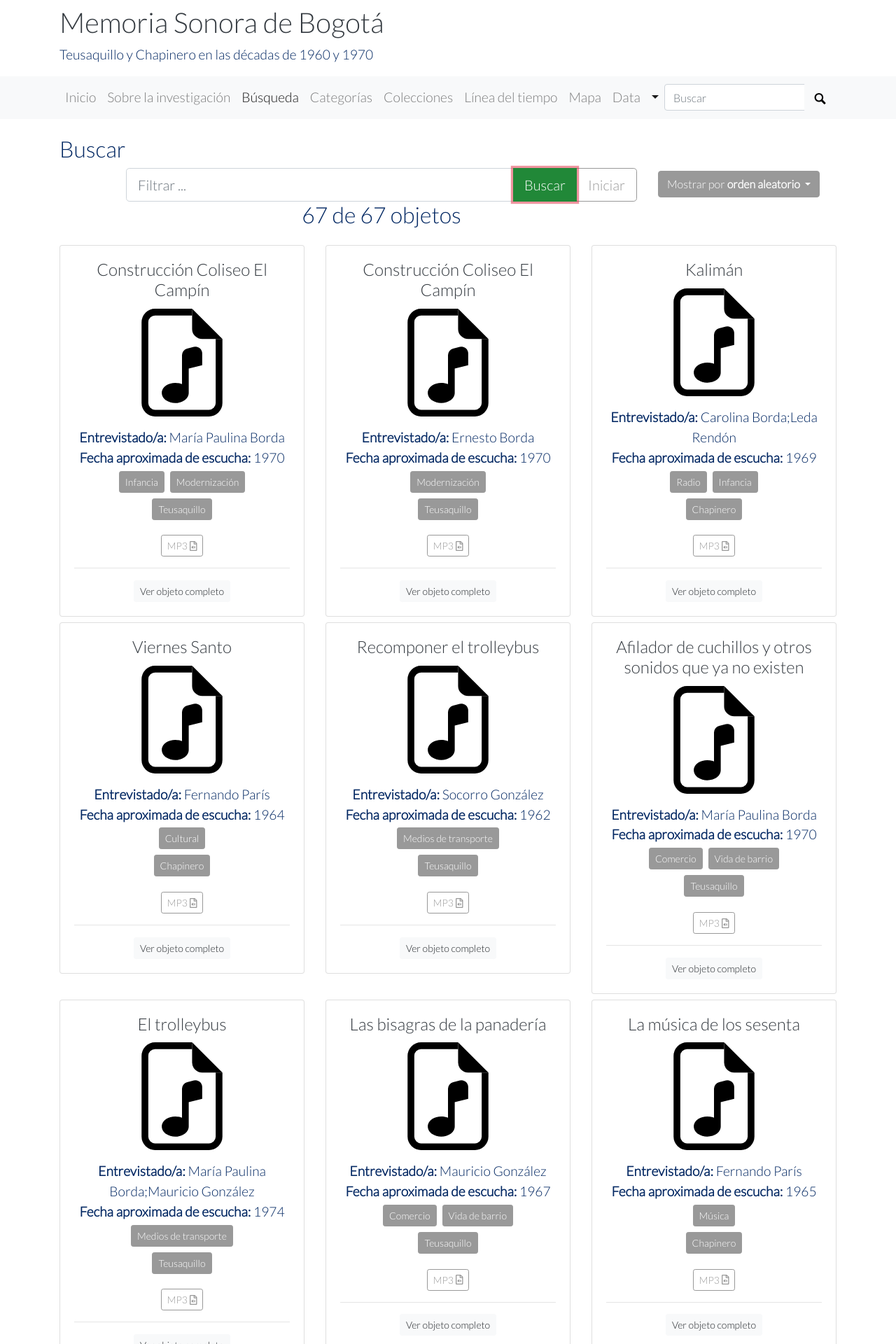
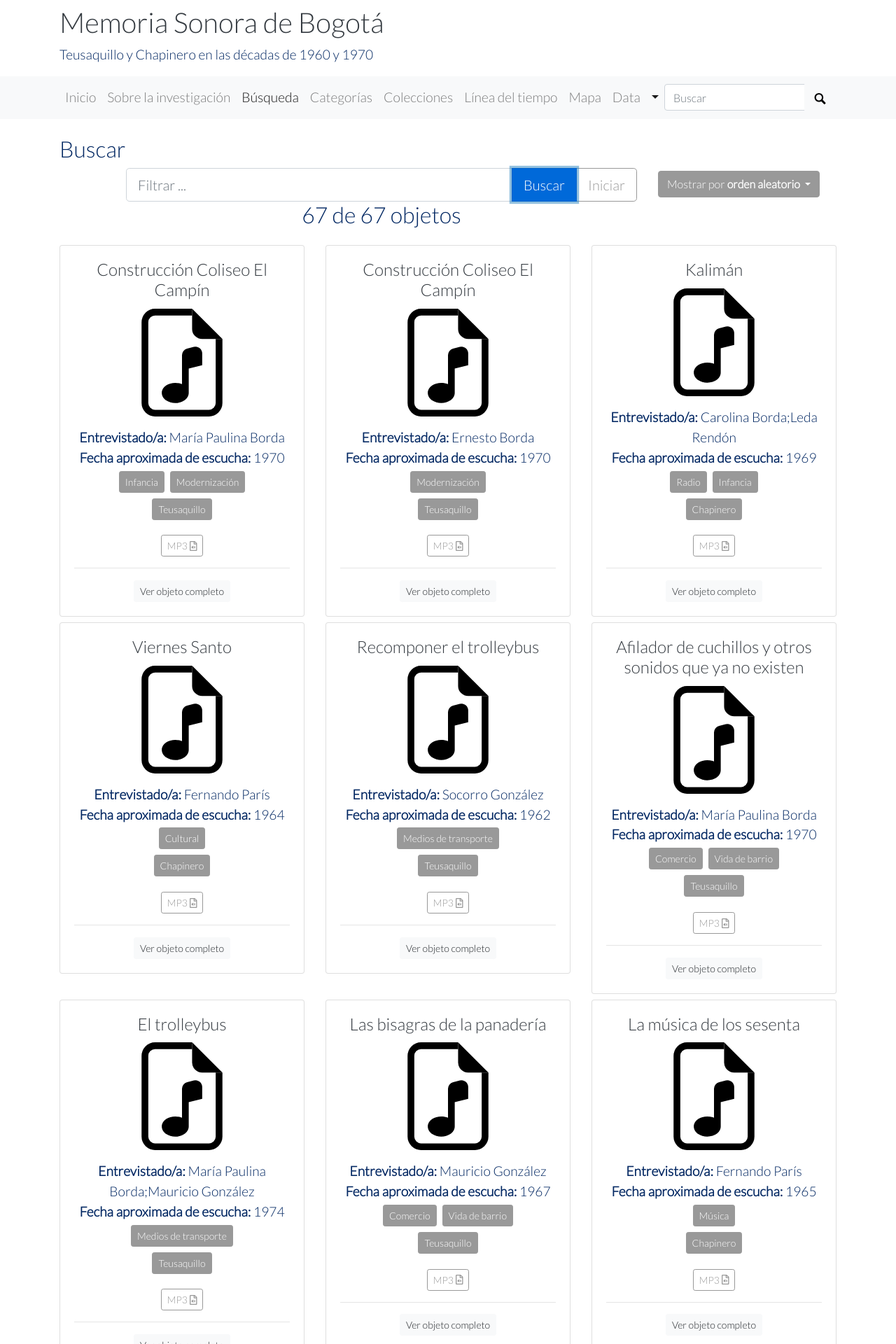
Before and after one commit to lparisb/memoriasonorabogota, a Jekyll site: the page built from pages/browse.md, in a window 1280 px wide. Shown: the top 1920 px of the page at 70% size. Built offline with Jekyll 4.4.1, drawn with Linux system fonts in a browser that asks for light colours.

Commit message:
Prueba button-primary en search

```diff
--- a/_layouts/browse.html
+++ b/_layouts/browse.html
@@ -10,7 +10,7 @@ custom-foot: js/browse-js.html
         <div class="input-group input-group-lg">
             <input type="text" class="form-control form-control-lg" id="quickSearch" placeholder="Filtrar ... " aria-label="Search">
             <div class="input-group-append">
-                <button class="btn btn-success" type="button" title="Filter items" alt="Search" id="goButton" >Buscar</button>
+                <button class="btn btn-primary" type="button" title="Filter items" alt="Search" id="goButton" >Buscar</button>
                 <a class="btn btn-outline-secondary filter" href="#" data-filter="">Iniciar</a>
             </div>
         </div>
```
